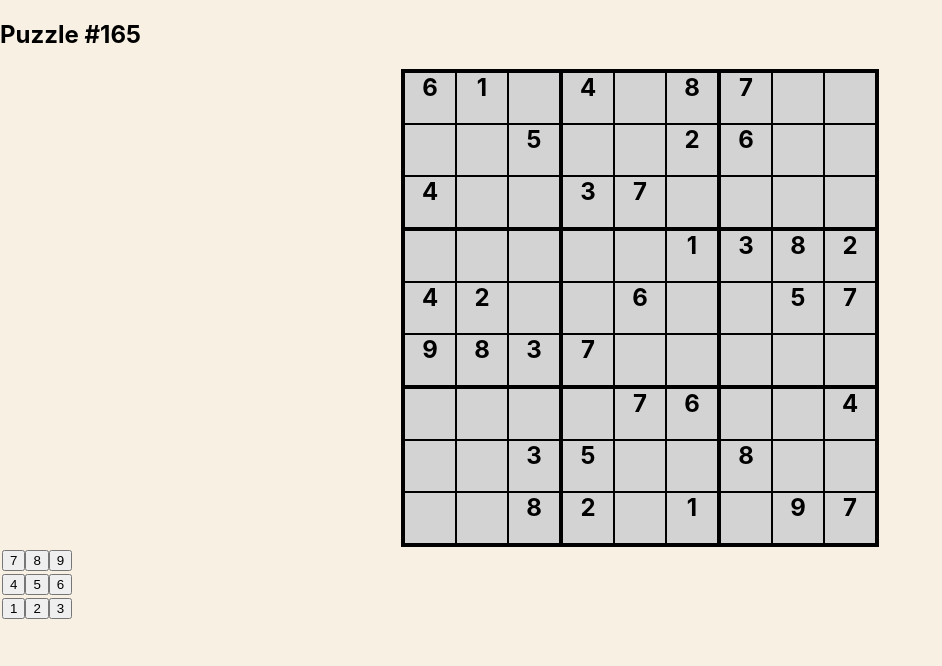
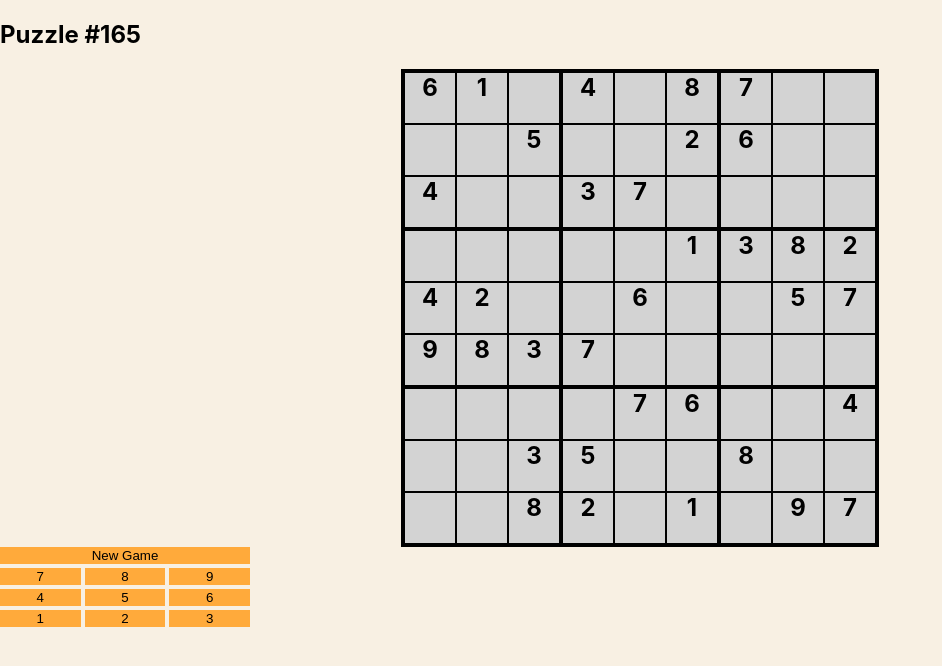
Before and after one commit to LoganHodgins/ReSudoNode, a React (Create React App) app in the folder client/: page / in a window 1280 px wide. Shown: the top 666 px of the page, without its empty margins (0-942 px from the left). Built offline with nearby package versions, Linux system fonts and the light colour scheme.

Commit message:
Added numpad and new game buttons

```diff
--- a/client/src/components/UI/Button.js
+++ b/client/src/components/UI/Button.js
@@ -1,6 +1,8 @@
+import classes from './Button.module.css';
+
 const Button = (props) => {
   return (
-    <button>{props.value}</button>
+    <button className={classes['numpad-item']} style={props.style}>{props.value}</button>
   );
 };
 
--- /dev/null
+++ b/client/src/components/UI/Button.module.css
@@ -0,0 +1,8 @@
+.numpad-item {
+  border: none;
+  background-color: #FFAA3B;
+}
+
+.numpad-item:hover {
+  background-color: #FA8F04;
+}
--- a/client/src/components/UI/Numpad.js
+++ b/client/src/components/UI/Numpad.js
@@ -1,14 +1,13 @@
 import Button from "./Button";
 
+import classes from './Numpad.module.css';
+
 const Numpad = () => {
-  return (<div>
-    <table>
-      <tbody>
-        <tr><Button value={'7'}/><Button value={'8'}/><Button value={'9'}/></tr>
-        <tr><Button value={'4'}/><Button value={'5'}/><Button value={'6'}/></tr>
-        <tr><Button value={'1'}/><Button value={'2'}/><Button value={'3'}/></tr>
-      </tbody>
-    </table>
+  return (<div className={classes.numpad}>
+    <Button value={'New Game'} style={{gridColumn: '1/4'}}/>
+    <Button value={7}/><Button value={8}/><Button value={9}/>
+    <Button value={4}/><Button value={5}/><Button value={6}/>
+    <Button value={1}/><Button value={2}/><Button value={3}/>
   </div>);
 };
 
--- /dev/null
+++ b/client/src/components/UI/Numpad.module.css
@@ -0,0 +1,7 @@
+.numpad {
+  display: grid;
+  grid-template-columns: repeat(3, 1fr);
+  row-gap: 4px;
+  column-gap: 4px;
+  width: 250px;
+}
```
